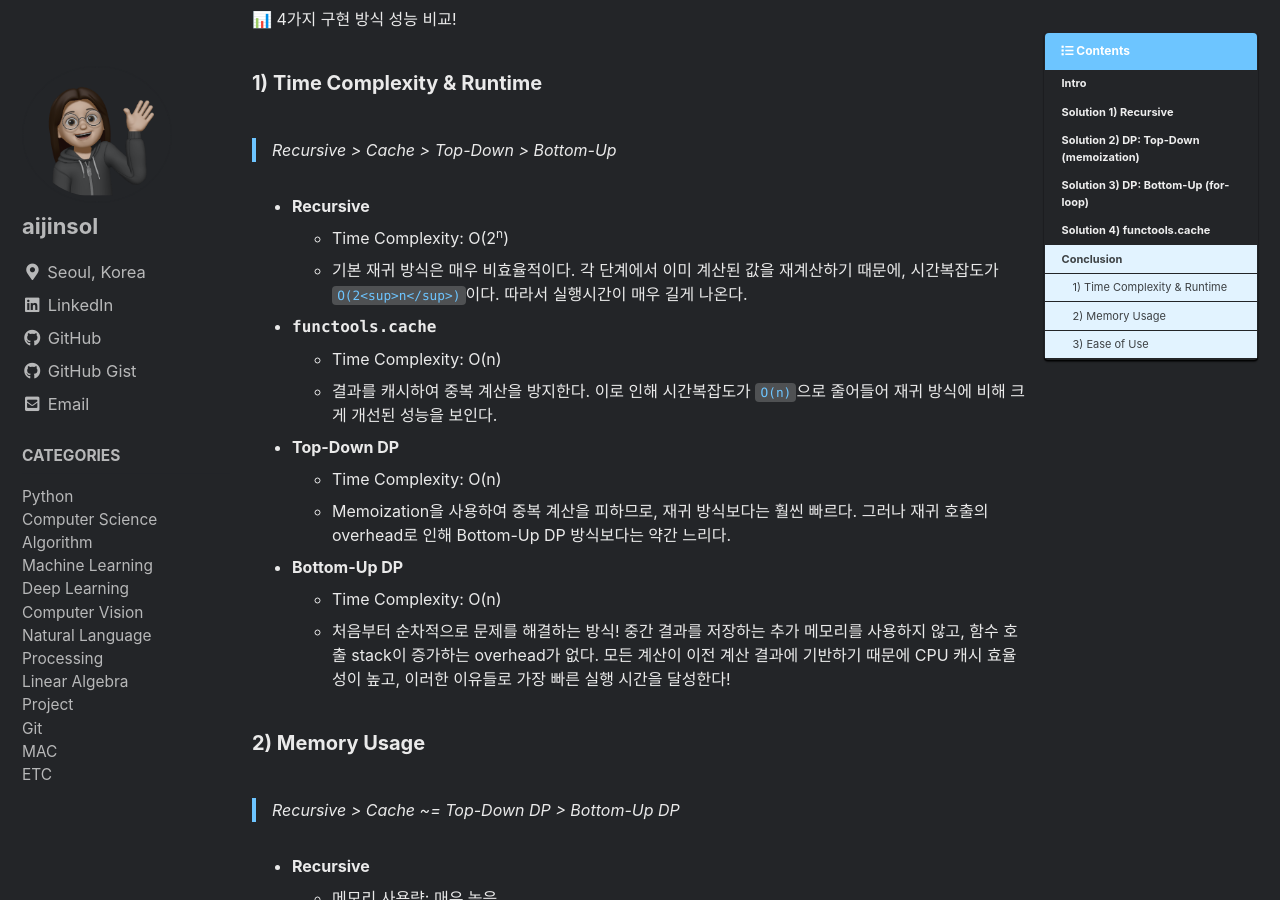
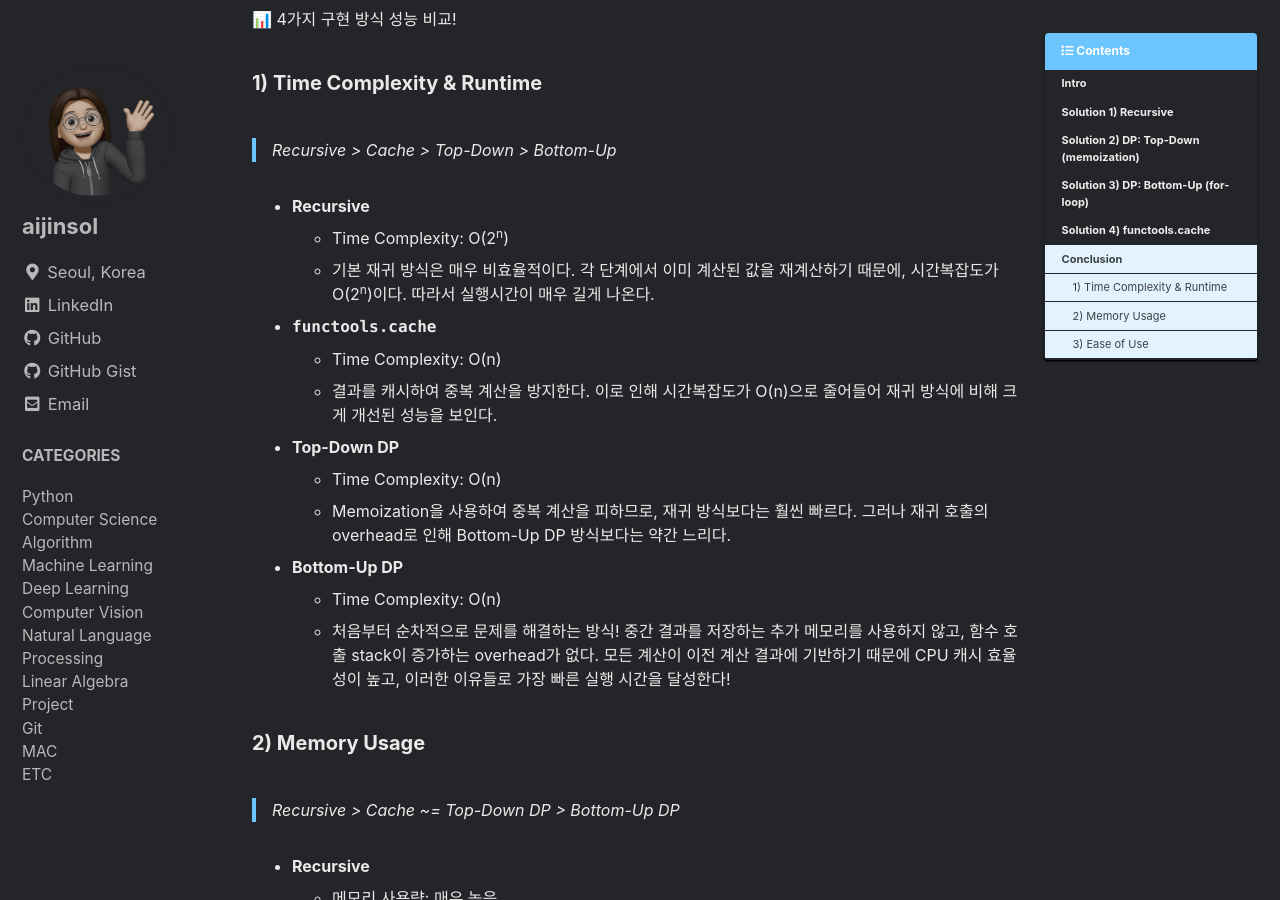
Before and after one commit to aijinsol/aijinsol.github.io, a Jekyll site: the page built from _posts/2024-02-08-fibonacci.md, in a window 1280 px wide and 900 px high, scrolled down 3525 px. Built offline with Jekyll 4.4.1, drawn with Linux system fonts in a browser that asks for light colours; cached includes are drawn as plain includes; comment, search, counter and statistics services are not loaded; some of the changed text lies outside the part shown.

Commit message:
docs: fix typos

```diff
--- a/_posts/2024-02-08-fibonacci.md
+++ b/_posts/2024-02-08-fibonacci.md
@@ -163,10 +163,10 @@ With cache: 0.00007820 seconds
 
 - <b>Recursive</b>
   - Time Complexity: O(2<sup>n</sup>)
-  - 기본 재귀 방식은 매우 비효율적이다. 각 단계에서 이미 계산된 값을 재계산하기 때문에, 시간복잡도가 `O(2<sup>n</sup>)`이다. 따라서 실행시간이 매우 길게 나온다.
+  - 기본 재귀 방식은 매우 비효율적이다. 각 단계에서 이미 계산된 값을 재계산하기 때문에, 시간복잡도가 O(2<sup>n</sup>)이다. 따라서 실행시간이 매우 길게 나온다.
 - <b>`functools.cache`</b>
   - Time Complexity: O(n)
-  - 결과를 캐시하여 중복 계산을 방지한다. 이로 인해 시간복잡도가 `O(n)`으로 줄어들어 재귀 방식에 비해 크게 개선된 성능을 보인다.
+  - 결과를 캐시하여 중복 계산을 방지한다. 이로 인해 시간복잡도가 O(n)으로 줄어들어 재귀 방식에 비해 크게 개선된 성능을 보인다.
 - <b>Top-Down DP</b>
   - Time Complexity: O(n)
   - Memoization을 사용하여 중복 계산을 피하므로, 재귀 방식보다는 훨씬 빠르다. 그러나 재귀 호출의 overhead로 인해 Bottom-Up DP 방식보다는 약간 느리다.
```
Also changed, not shown: other parts of _posts/2024-02-08-fibonacci.md (+3 -3 lines).
